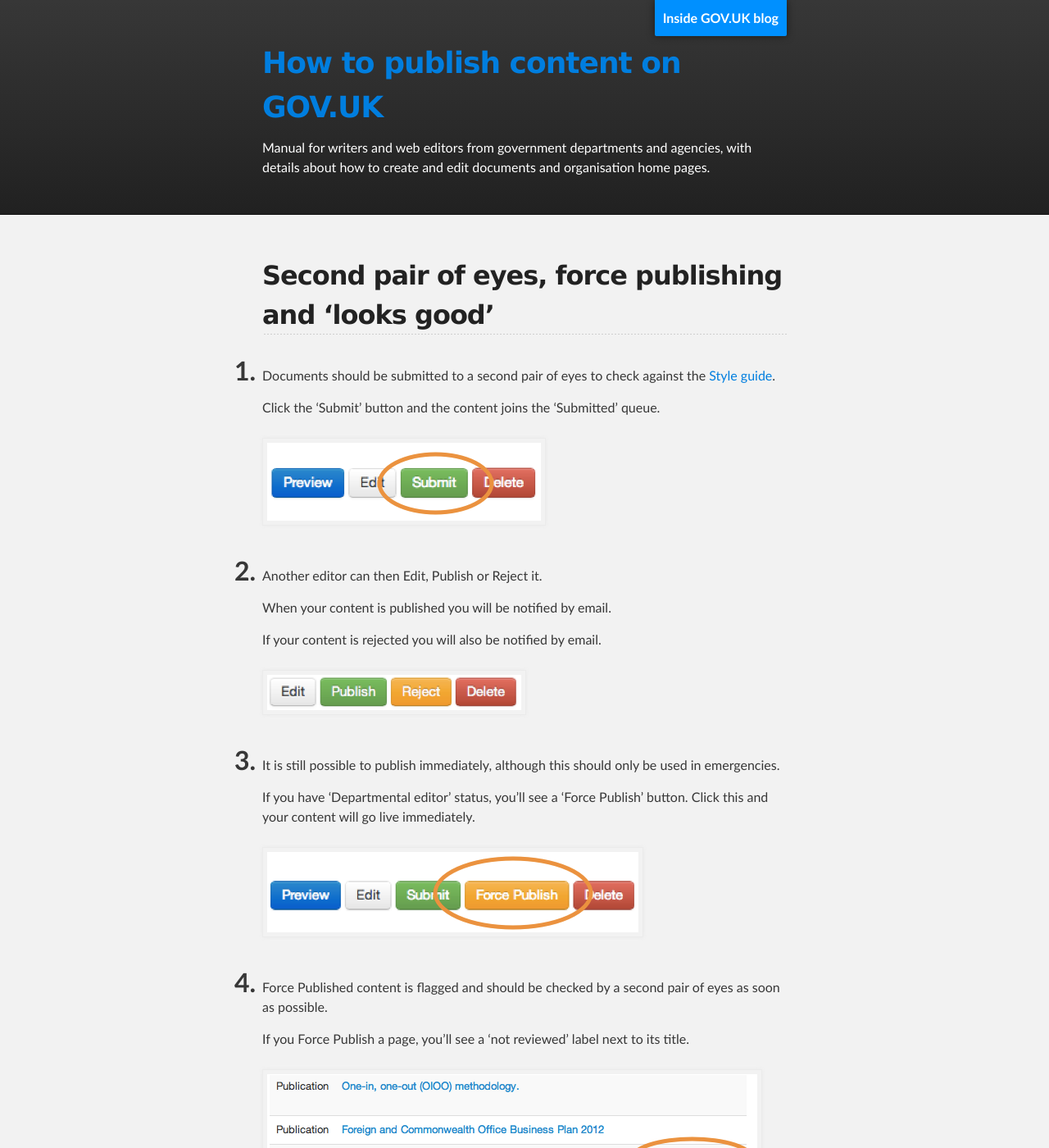
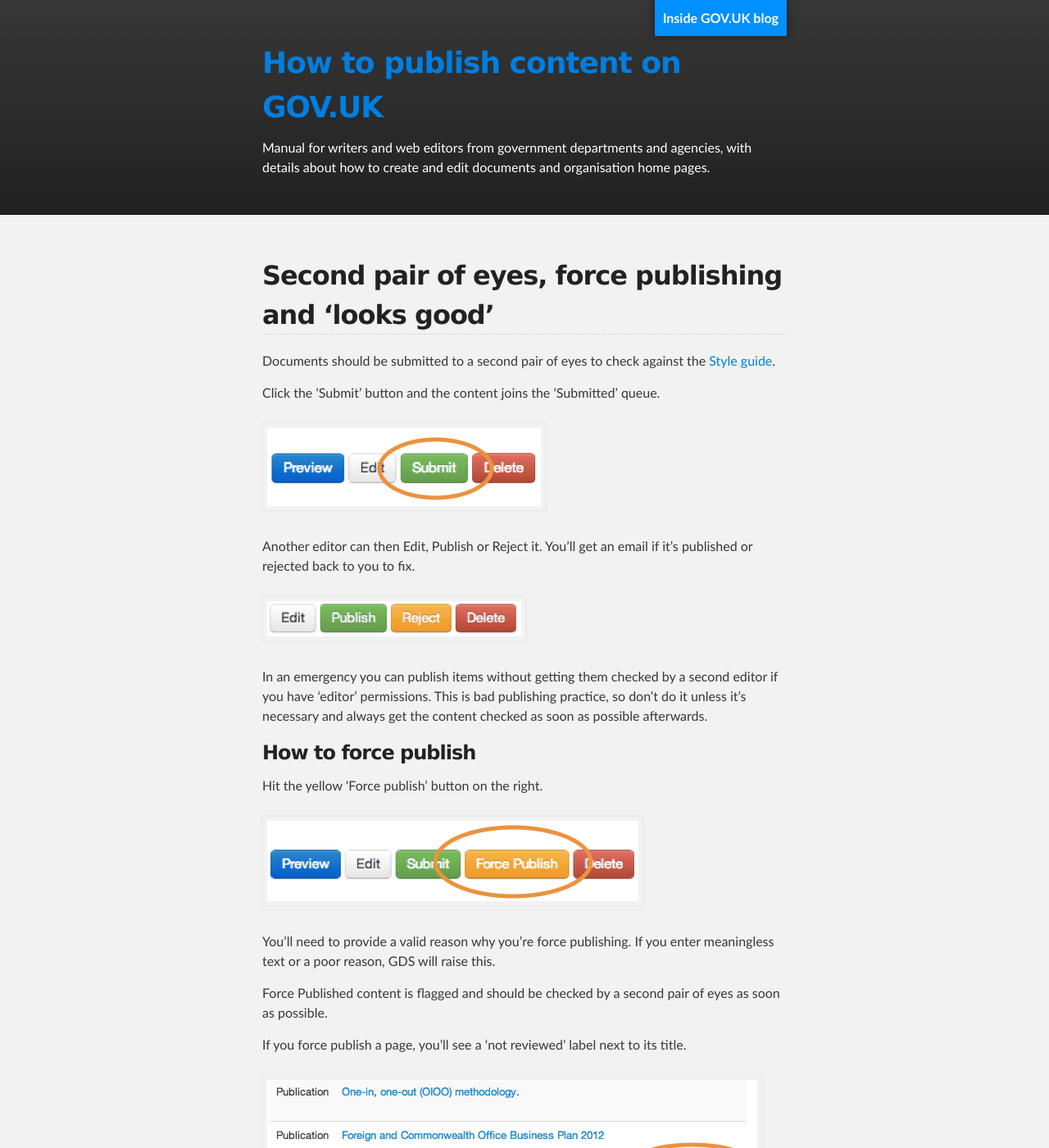
Before and after one commit to alphagov/inside-government-admin-guide, a Jekyll site: the page built from workflow-content/second-pair-of-eyes.md, in a window 1280 px wide and 1400 px high. Shown: the whole window at 82% size. Built offline with Jekyll 4.4.1, drawn with Linux system fonts in a browser that asks for light colours.

Commit message:
Update second-pair-of-eyes.md

```diff
--- a/workflow-content/second-pair-of-eyes.md
+++ b/workflow-content/second-pair-of-eyes.md
@@ -5,34 +5,34 @@ title: How to publish content / Second pair of eyes, force publishing and ‘loo
 
 ## Second pair of eyes, force publishing and ‘looks good’
 
-1. Documents should be submitted to a second pair of eyes to check against the [Style guide](https://www.gov.uk/designprinciples/styleguide).
+Documents should be submitted to a second pair of eyes to check against the [Style guide](https://www.gov.uk/designprinciples/styleguide).
 
-	Click the ‘Submit’ button and the content joins the ‘Submitted’ queue.
+Click the ‘Submit’ button and the content joins the ‘Submitted’ queue.
 
-	![Second pair of eyes 1](second-pair-of-eyes-1.png)
+![Second pair of eyes 1](second-pair-of-eyes-1.png)
 
-2. Another editor can then Edit, Publish or Reject it.
+Another editor can then Edit, Publish or Reject it. You'll get an email if it's published or rejected back to you to fix.
 
-	When your content is published you will be notified by email.
+![Second pair of eyes 2](second-pair-of-eyes-2.png)
 
-	If your content is rejected you will also be notified by email.
+In an emergency you can publish items without getting them checked by a second editor if you have 'editor' permissions. This is bad publishing practice, so don't do it unless it's necessary and always get the content checked as soon as possible afterwards.
 
-	![Second pair of eyes 2](second-pair-of-eyes-2.png)
+###How to force publish
 
-3. It is still possible to publish immediately, although this should only be used in emergencies.
+Hit the yellow 'Force publish' button on the right.
 
-	If you have ‘Departmental editor’ status, you’ll see a ‘Force Publish’ button. Click this and your content will go live immediately.
+![Second pair of eyes 3](second-pair-of-eyes-3.png)
 
-	![Second pair of eyes 3](second-pair-of-eyes-3.png)
+You'll need to provide a valid reason why you're force publishing. If you enter meaningless text or a poor reason, GDS will raise this.
 
-4. Force Published content is flagged and should be checked by a second pair of eyes as soon as possible.
+Force Published content is flagged and should be checked by a second pair of eyes as soon as possible.
 
-	If you Force Publish a page, you'll see a 'not reviewed' label next to its title.
+If you force publish a page, you'll see a 'not reviewed' label next to its title.
 
-	![Second pair of eyes 4](second-pair-of-eyes-4.png)
+![Second pair of eyes 4](second-pair-of-eyes-4.png)
 
-5. To clear this label, ask a fellow editor to check the page against the style guide.
+To clear this label, ask a fellow editor to check the page against the style guide.
 
-	If page is OK, the editor can click ‘Looks good’.
+If page is OK, the editor can click ‘Looks good’.
 
-	![Second pair of eyes 5](second-pair-of-eyes-5.png)
+![Second pair of eyes 5](second-pair-of-eyes-5.png)
```
